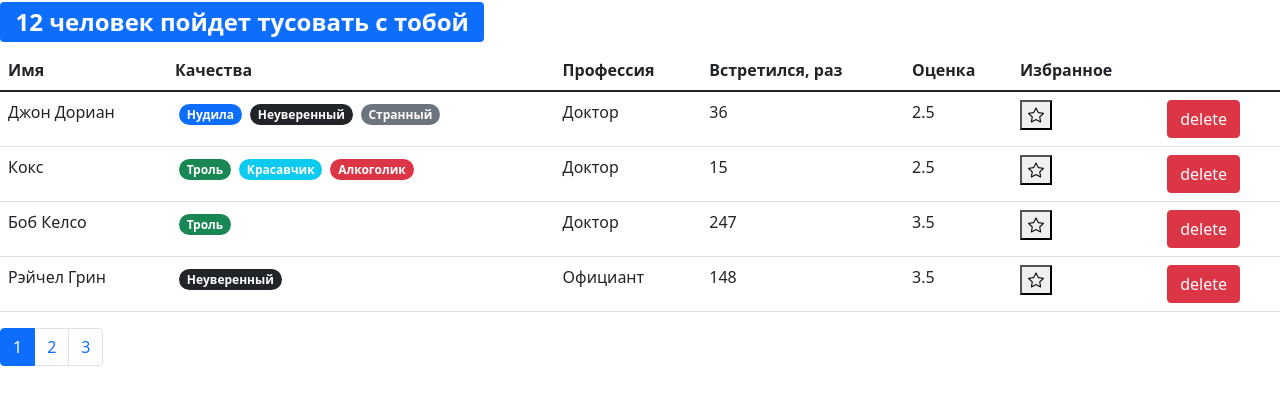
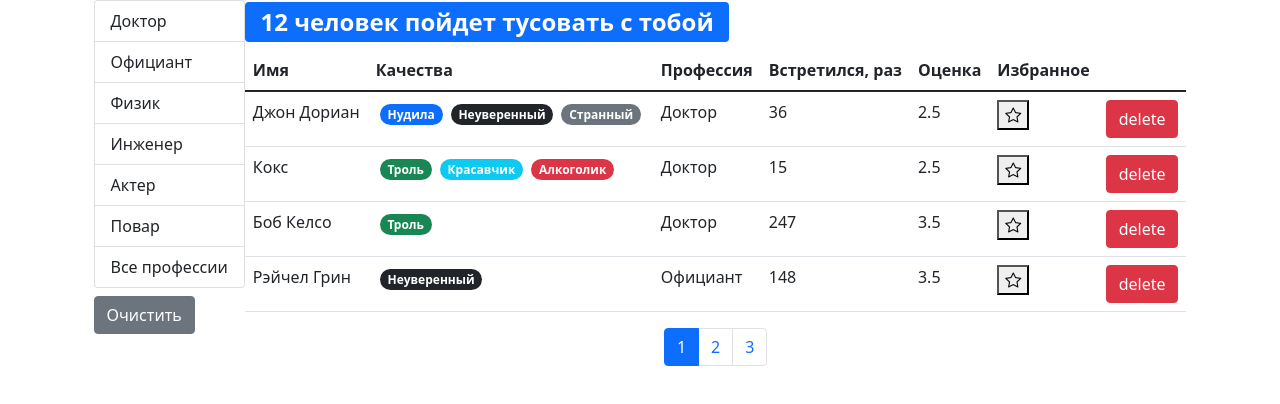
Before and after one commit to herou3/company-table, a React (Create React App) app: page / in a window 1280 px wide. Shown: the top 404 px of the page. Built offline with nearby package versions, Linux system fonts and the light colour scheme.

Commit message:
-Added filter

```diff
--- /dev/null
+++ b/src/api/fake.api/professions.api.js
@@ -0,0 +1,18 @@
+export const professions = {
+  doctor: { _id: "67rdca3eeb7f6fgeed471818", name: "Доктор" },
+  waiter: { _id: "67rdca3eeb7f6fgeed471820", name: "Официант" },
+  physics: { _id: "67rdca3eeb7f6fgeed471814", name: "Физик" },
+  engineer: { _id: "67rdca3eeb7f6fgeed471822", name: "Инженер" },
+  actor: { _id: "67rdca3eeb7f6fgeed471824", name: "Актер" },
+  cook: { _id: "67rdca3eeb7f6fgeed471829", name: "Повар" }
+}
+
+const fetchAll = () => new Promise((resolve) => {
+  window.setTimeout(function () {
+    resolve(professions)
+  }, 2000)
+})
+
+export default {
+  fetchAll
+}
--- a/src/api/fake.api/user.api.js
+++ b/src/api/fake.api/user.api.js
@@ -1,11 +1,5 @@
-const professions = {
-  doctor: { _id: "67rdca3eeb7f6fgeed471818", name: "Доктор" },
-  waiter: { _id: "67rdca3eeb7f6fgeed471820", name: "Официант" },
-  physics: { _id: "67rdca3eeb7f6fgeed471814", name: "Физик" },
-  engineer: { _id: "67rdca3eeb7f6fgeed471822", name: "Инженер" },
-  actor: { _id: "67rdca3eeb7f6fgeed471824", name: "Актер" },
-  cook: { _id: "67rdca3eeb7f6fgeed471829", name: "Повар" }
-}
+import { professions } from "./professions.api"
+
 const qualities = {
   tedious: {
     _id: "67rdca3eeb7f6fgeed471198",
--- a/src/api/index.js
+++ b/src/api/index.js
@@ -1,7 +1,9 @@
 import * as users from "./fake.api/user.api"
+import professions from "./fake.api/professions.api"
 
 const API = {
-  users
+  users,
+  professions
 }
 
 export default API
--- a/src/app.jsx
+++ b/src/app.jsx
@@ -1,7 +1,6 @@
 import React, { useState } from "react"
 import api from "../src/api"
 import Users from "./components/users"
-import SearchStatus from "./components/searchStatus"
 
 const App = () => {
   const initialState = api.users.fetchAll()
@@ -26,7 +25,6 @@ const App = () => {
 
   return (
     <div>
-      <SearchStatus length={users.length} />
       {users && (
         <Users
           users={users}
--- /dev/null
+++ b/src/components/groupList.jsx
@@ -0,0 +1,36 @@
+import React from "react"
+import PropTypes from "prop-types"
+
+const GroupList = ({ items, valueProperty, contentProperty, onItemSelect, selectedItem }) => {
+  return (
+    <ul className="list-group" >
+      {Object.keys(items).map(item => {
+        return (
+          <li
+            key = {items[item][valueProperty] !== undefined ? items[item][valueProperty] : "defaultId"}
+            className={"list-group-item" + (items[item] === selectedItem ? " active" : "")}
+            onClick={() => onItemSelect(items[item])}
+            role='button'
+          >
+            {items[item][contentProperty]}
+          </li>
+        )
+      })}
+    </ul>
+  )
+}
+
+GroupList.defaultProps = {
+  valueProperty: "_id",
+  contentProperty: "name"
+}
+
+GroupList.propTypes = {
+  items: PropTypes.object.isRequired,
+  valueProperty: PropTypes.string.isRequired,
+  contentProperty: PropTypes.string.isRequired,
+  onItemSelect: PropTypes.func.isRequired,
+  selectedItem: PropTypes.object
+}
+
+export default GroupList
--- a/src/components/users.jsx
+++ b/src/components/users.jsx
@@ -1,13 +1,28 @@
-import React, { useState } from "react"
+import React, { useState, useEffect } from "react"
 import { paginate } from "../utils/paginate"
 import Pagination from "./pagination"
 import User from "./user"
 import PropTypes from "prop-types"
+import api from "../api"
+import GroupList from "./groupList"
+import SearchStatus from "./searchStatus"
 
-const Users = ({ users, onDelete, onToggleBookMark }) => {
-  const count = users.length
+const Users = ({ users: allUsers, onDelete, onToggleBookMark }) => {
   const pageSize = 4
   const [currentPage, setCurrentPage] = useState(1)
+  const [professions, setProfessions] = useState()
+  const [selectedProf, setSelectedProf] = useState()
+  useEffect(() => {
+    console.log("Send request")
+    api.professions.fetchAll().then((data) => setProfessions(Object.assign(data, { allProfession: { name: "Все профессии" } })))
+  }, [])
+  useEffect(() => {
+    setCurrentPage(1)
+  }, [selectedProf])
+
+  const handleProfessionSelect = (item) => {
+    setSelectedProf(item)
+  }
 
   const handleToggleBookMark = (id) => {
     onToggleBookMark(id)
@@ -19,13 +34,36 @@ const Users = ({ users, onDelete, onToggleBookMark }) => {
 
   const handlePageChange = (pageIndex) => {
     setCurrentPage(pageIndex)
+    console.log("handlePageChange", pageIndex)
   }
-
-  const userCrop = paginate(users, currentPage, pageSize)
+  const clearFilters = () => { setSelectedProf() }
+  const filtredUsers = selectedProf && selectedProf._id
+    ? allUsers.filter((user) => {
+      console.log(selectedProf)
+      console.log(user)
+      console.log(user.profession)
+      console.log("---------------------")
+      return user.profession === selectedProf
+    })
+    : allUsers
+  const count = filtredUsers.length
+  const userCrop = paginate(filtredUsers, currentPage, pageSize)
 
   return (
-    <>
+    <div className="d-flex justify-content-center">
+      {professions && (
+        <div className="d-flex.flex-column.flex-shrink-0.p-3">
+          <GroupList
+            selectedItem={selectedProf}
+            items={professions}
+            onItemSelect={handleProfessionSelect}
+          />
+          <button className="btn btn-secondary mt-2" onClick={clearFilters}>Очистить</button>
+        </div>
+      )}
       {count > 0 && (
+        <div className="d-dlex flex-column">
+          <SearchStatus length={filtredUsers.length} />
           <table className="table">
             <thead>
               <tr>
@@ -51,14 +89,17 @@ const Users = ({ users, onDelete, onToggleBookMark }) => {
               })}
             </tbody>
           </table>
-      )}
+          <div className="d-flex justify-content-center">
             <Pagination
               itemsCount={count}
               pageSize={pageSize}
               currentPage={currentPage}
               onPageChange={handlePageChange}
             />
-    </>
+          </div>
+        </div>
+      )}
+    </div>
   )
 }
 
```
Also changed, not shown: .eslintrc.js. Lines whose indentation alone changed are shown as unchanged.
